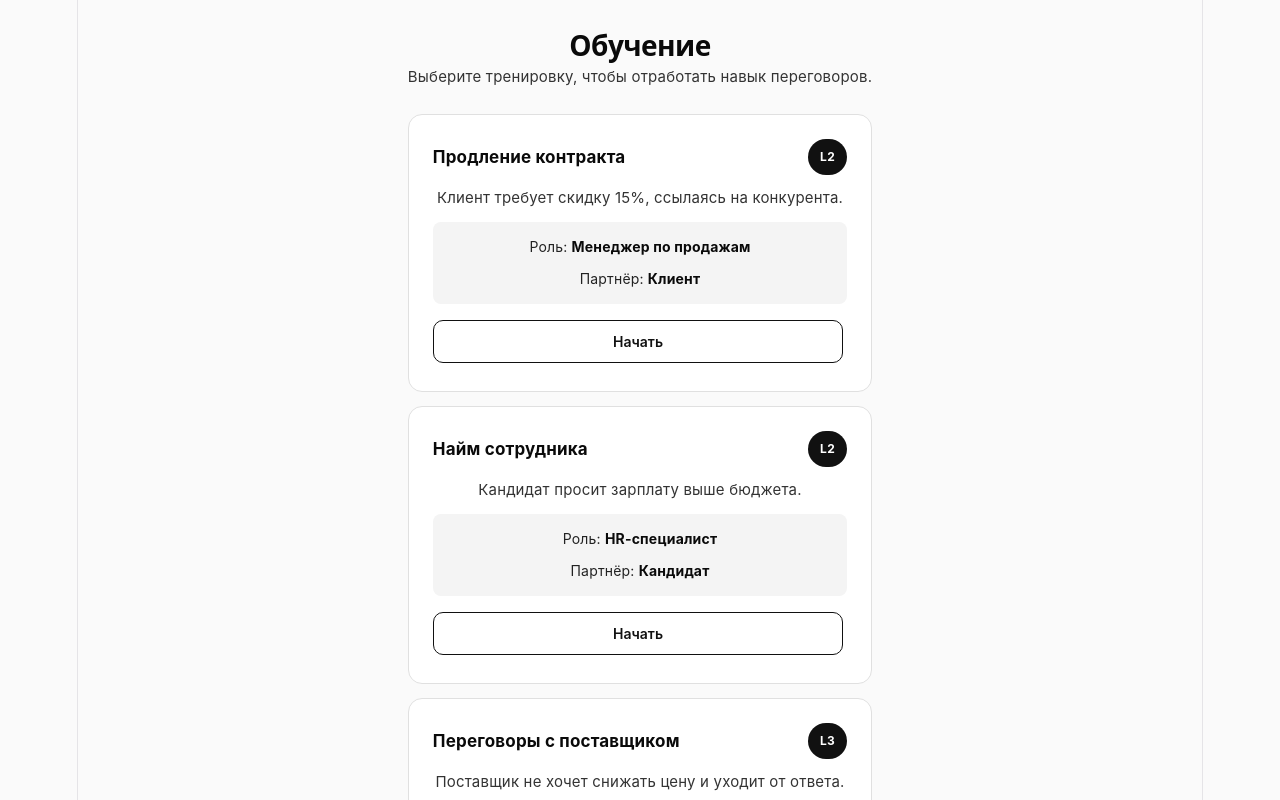
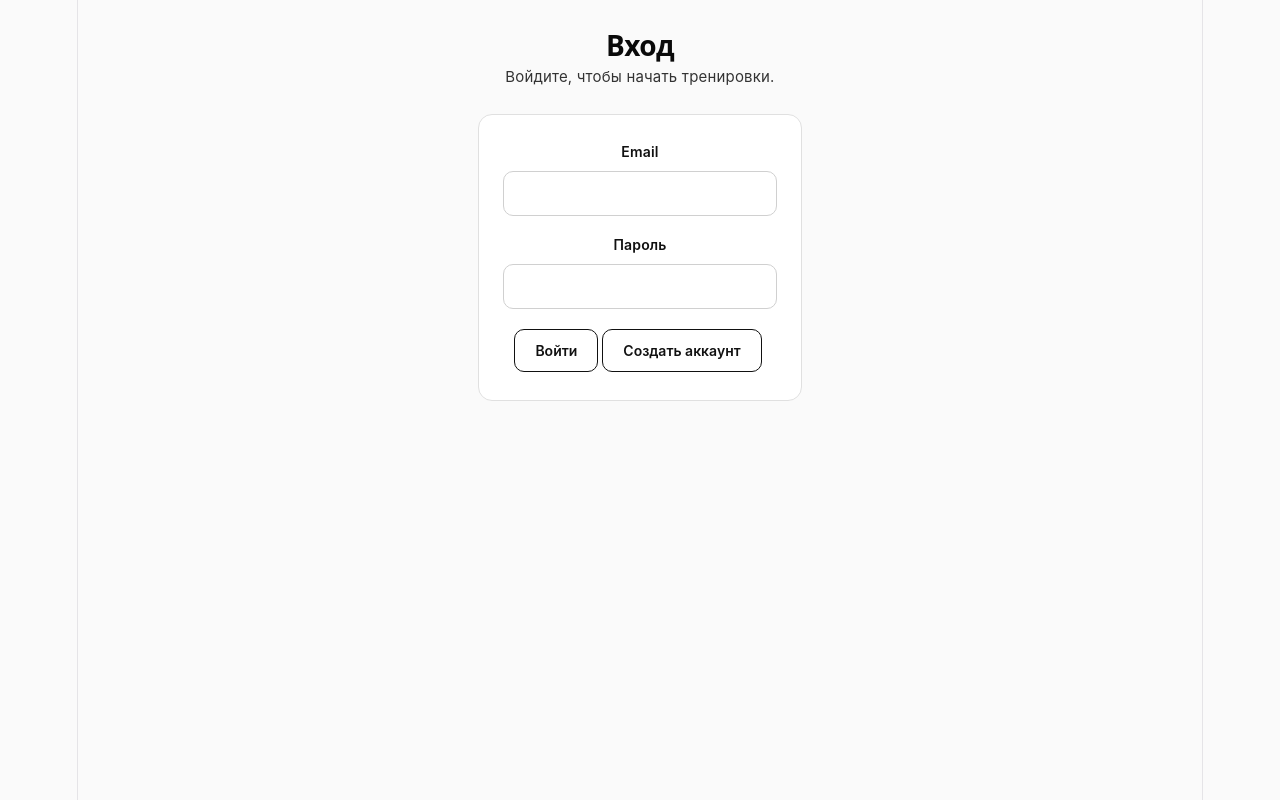
Before and after one commit to Groke1/negotiation-simulator, a React (Vite) app in the folder frontend/: page / in a window 1280 px wide. Shown: the top 800 px of the page. Built offline with nearby package versions, Linux system fonts and the light colour scheme.

Commit message:
Фронт: подключение к бэку — регистрация и логин

```diff
--- a/frontend/package.json
+++ b/frontend/package.json
@@ -14,7 +14,7 @@
     "@chatscope/chat-ui-kit-styles": "^1.4.0",
     "react": "^19.2.8",
     "react-dom": "^19.2.8",
-    "react-router-dom": "^7.18.4",
+    "react-router-dom": "^6.30.6",
     "recharts": "^3.10.1"
   },
   "devDependencies": {
--- a/frontend/src/App.css
+++ b/frontend/src/App.css
@@ -26,7 +26,6 @@ header p {
   color: #333;
   margin: 0 0 24px;
   font-size: 15px;
-  font-weight: 400;
 }
 
 .card {
@@ -59,7 +58,10 @@ button:hover:not(:disabled) {
   color: white;
 }
 
-button:disabled { opacity: 0.4; cursor: not-allowed; }
+button:disabled {
+  opacity: 0.4;
+  cursor: not-allowed;
+}
 
 h2 { font-size: 19px; font-weight: 700; margin: 0 0 16px; color: #0a0a0a; }
 h3 { font-size: 17px; font-weight: 700; margin: 0; color: #0a0a0a; }
@@ -67,6 +69,7 @@ ul { padding-left: 20px; margin: 12px 0; }
 li { margin-bottom: 8px; color: #222; font-size: 15px; }
 
 .section-title { font-size: 19px; font-weight: 700; margin-bottom: 12px; color: #0a0a0a; }
+
 .clean-list { list-style: none; padding: 0; }
 .clean-list li {
   padding: 10px 0;
@@ -77,9 +80,49 @@ li { margin-bottom: 8px; color: #222; font-size: 15px; }
 .clean-list li:last-child { border-bottom: none; }
 
 .muted { color: #555; font-size: 14px; font-weight: 500; }
-.nav { display: flex; gap: 8px; margin-top: 16px; }
+.nav { display: flex; gap: 8px; margin-top: 16px; flex-wrap: wrap; }
 
-/* Сценарии */
+/* ==== ФОРМА (поля ввода) ==== */
+
+.field {
+  display: flex;
+  flex-direction: column;
+  gap: 6px;
+  margin-bottom: 16px;
+}
+
+.field span {
+  font-size: 14px;
+  font-weight: 600;
+  color: #111;
+}
+
+.field input,
+.field textarea {
+  padding: 12px 16px;
+  border: 1px solid #d0d0d0;
+  background: #ffffff;
+  border-radius: 10px;
+  font-size: 15px;
+  font-family: inherit;
+  outline: none;
+  transition: border-color 0.15s;
+  color: #111111;
+  width: 100%;
+}
+
+.field input::placeholder,
+.field textarea::placeholder {
+  color: #999999;
+}
+
+.field input:focus,
+.field textarea:focus {
+  border-color: #111111;
+}
+
+/* ==== СЦЕНАРИИ ==== */
+
 .scenario-card { display: flex; flex-direction: column; gap: 12px; }
 
 .scenario-header {
@@ -120,7 +163,8 @@ li { margin-bottom: 8px; color: #222; font-size: 15px; }
   letter-spacing: 0.03em;
 }
 
-/* Чат */
+/* ==== ЧАТ ==== */
+
 .chat-page {
   display: flex;
   flex-direction: column;
@@ -289,40 +333,23 @@ li { margin-bottom: 8px; color: #222; font-size: 15px; }
 .input-row input {
   flex: 1;
   padding: 12px 16px;
-  border: 1px solid #111;
-  background: #111;
+  border: 1px solid #d0d0d0;
+  background: #ffffff;
   border-radius: 10px;
   font-size: 15px;
   font-family: inherit;
   outline: none;
   transition: border-color 0.15s;
-  color: #ffffff;
-  font-weight: 500;
+  color: #111111;
 }
 
-.input-row input::placeholder {
-  color: #aaa;
-  font-weight: 400;
-}
+.input-row input::placeholder { color: #999999; }
+.input-row input:focus { border-color: #111111; }
 
-.input-row input:focus {
-  border-color: #666;
-}
+.send-btn { margin: 0; padding: 12px 20px; }
 
-.send-btn {
-  margin: 0;
-  padding: 12px 20px;
-  background: #111;
-  color: white;
-  border-color: #111;
-}
+/* ==== РАЗБОР ==== */
 
-.send-btn:hover:not(:disabled) {
-  background: #333;
-  border-color: #333;
-}
-
-/* Разбор */
 .patterns-used { display: flex; flex-wrap: wrap; gap: 6px; margin: 12px 0; }
 
 .pattern-chip {
@@ -368,7 +395,19 @@ li { margin-bottom: 8px; color: #222; font-size: 15px; }
 
 .back-home { margin-top: 16px; }
 
-/* Мобильная версия */
+/* ==== ОШИБКА ==== */
+
+.error {
+  color: #dc2626;
+  font-size: 14px;
+  margin: 8px 0;
+  padding: 8px 12px;
+  background: #fef2f2;
+  border-radius: 6px;
+}
+
+/* ==== МОБИЛЬНАЯ ВЕРСИЯ ==== */
+
 @media (max-width: 600px) {
   .page { padding: 20px 16px; }
   header h1 { font-size: 24px; }
--- a/frontend/src/App.jsx
+++ b/frontend/src/App.jsx
@@ -4,13 +4,15 @@ import Chat from './pages/Chat';
 import Debrief from './pages/Debrief';
 import Profile from './pages/Profile';
 import History from './pages/History';
+import Login from './pages/Login';
 import './App.css';
 
 export default function App() {
   return (
     <BrowserRouter>
       <Routes>
-        <Route path="/" element={<Home />} />
+        <Route path="/" element={<Login />} />
+        <Route path="/home" element={<Home />} />
         <Route path="/chat/:scenarioId" element={<Chat />} />
         <Route path="/debrief/:scenarioId/:outcome" element={<Debrief />} />
         <Route path="/profile" element={<Profile />} />
--- a/frontend/src/pages/Home.jsx
+++ b/frontend/src/pages/Home.jsx
@@ -1,36 +1,32 @@
 import { useNavigate } from 'react-router-dom';
-import { scenarios } from '../data/scenario';
+import { logout } from '../api';
 
 export default function Home() {
   const navigate = useNavigate();
+
+  function handleLogout() {
+    logout();
+    navigate('/');
+  }
 
   return (
     <div className="page">
       <header>
         <h1>Обучение</h1>
-        <p>Выберите тренировку, чтобы отработать навык переговоров.</p>
+        <p>Добрый день!</p>
       </header>
 
-      <section>
-        {scenarios.map(s => (
-          <div key={s.id} className="card scenario-card">
-            <div className="scenario-header">
-              <h3>{s.title}</h3>
-              <span className="badge">{s.difficulty}</span>
-            </div>
-            <p className="scenario-desc">{s.description}</p>
-            <div className="scenario-meta">
-              <span>Роль: <strong>{s.roles.learner}</strong></span>
-              <span>Партнёр: <strong>{s.roles.partner}</strong></span>
-            </div>
-            <button onClick={() => navigate(`/chat/${s.id}`)}>Начать</button>
-          </div>
-        ))}
+      <section className="card">
+        <h2>Рекомендуем</h2>
+        <h3>Тренировка: Продление контракта</h3>
+        <p>Сложность: L2</p>
+        <button onClick={() => navigate('/chat/sc-042')}>Начать тренировку</button>
       </section>
 
       <section className="nav">
         <button onClick={() => navigate('/profile')}>Профиль</button>
         <button onClick={() => navigate('/history')}>История</button>
+        <button onClick={handleLogout}>Выйти</button>
       </section>
     </div>
   );
--- /dev/null
+++ b/frontend/src/pages/Login.jsx
@@ -0,0 +1,78 @@
+import { useState } from 'react';
+import { useNavigate } from 'react-router-dom';
+import { login, register } from '../api';
+
+export default function Login() {
+  const [email, setEmail] = useState('');
+  const [password, setPassword] = useState('');
+  const [username, setUsername] = useState('');
+  const [isRegister, setIsRegister] = useState(false);
+  const [error, setError] = useState('');
+  const navigate = useNavigate();
+
+  async function handleSubmit(e) {
+    e.preventDefault();
+    setError('');
+    try {
+      if (isRegister) await register(username, email, password);
+      else await login(email, password);
+      navigate('/home');
+    } catch (err) {
+      setError(err.message);
+    }
+  }
+
+  return (
+    <div className="page">
+      <header>
+        <h1>{isRegister ? 'Регистрация' : 'Вход'}</h1>
+        <p>Войдите, чтобы начать тренировки.</p>
+      </header>
+
+      <form onSubmit={handleSubmit} className="card">
+        {isRegister && (
+          <label className="field">
+            <span>Имя пользователя</span>
+            <input
+              value={username}
+              onChange={e => setUsername(e.target.value)}
+              required
+              minLength={3}
+            />
+          </label>
+        )}
+
+        <label className="field">
+          <span>Email</span>
+          <input
+            type="email"
+            value={email}
+            onChange={e => setEmail(e.target.value)}
+            required
+          />
+        </label>
+
+        <label className="field">
+          <span>Пароль</span>
+          <input
+            type="password"
+            value={password}
+            onChange={e => setPassword(e.target.value)}
+            required
+            minLength={isRegister ? 8 : 1}
+          />
+        </label>
+
+        {error && <p className="error">{error}</p>}
+
+        <button type="submit">
+          {isRegister ? 'Зарегистрироваться' : 'Войти'}
+        </button>
+
+        <button type="button" onClick={() => setIsRegister(!isRegister)}>
+          {isRegister ? 'У меня есть аккаунт' : 'Создать аккаунт'}
+        </button>
+      </form>
+    </div>
+  );
+}
```
Also changed, not shown: frontend/src/api.js (+133 -27 lines), 1 other file (tests, documents, lock files or other folders).
